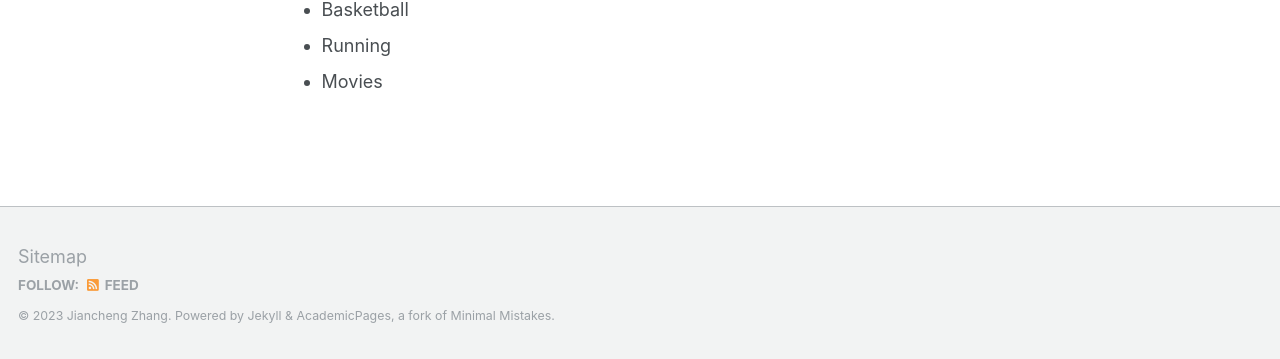
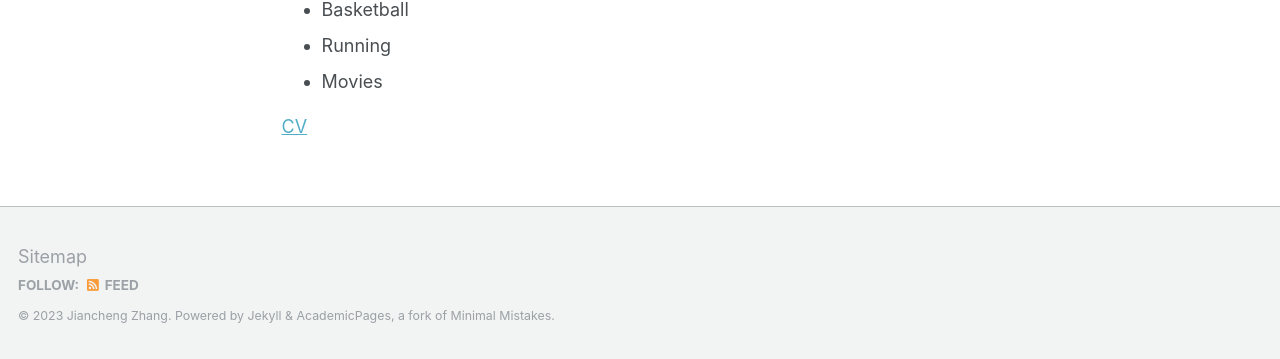
Before and after one commit to zjcyeshome/zjcyeshome.github.io, a Jekyll site: the page built from _pages/cv.md, in a window 1280 px wide and 1120 px high. Shown: the part 758-1117 px from the top of the window. Built offline with Jekyll 4.4.1, drawn with Linux system fonts in a browser that asks for light colours.

Commit message:
Update cv.md

```diff
--- a/_pages/cv.md
+++ b/_pages/cv.md
@@ -37,3 +37,6 @@ Other Interests
 * Basketball
 * Running
 * Movies
+
+
+[CV]('newCV.pdf')
```
